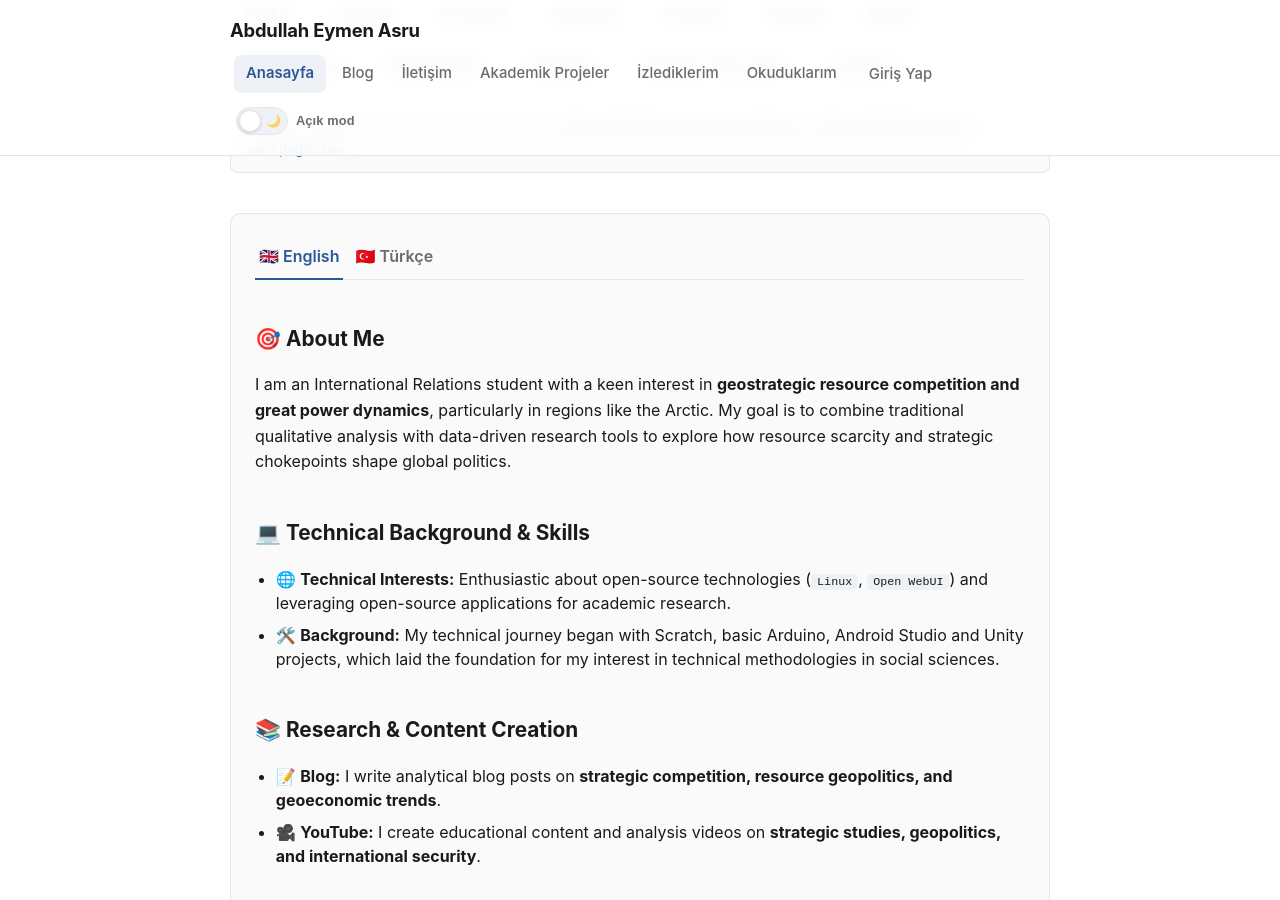
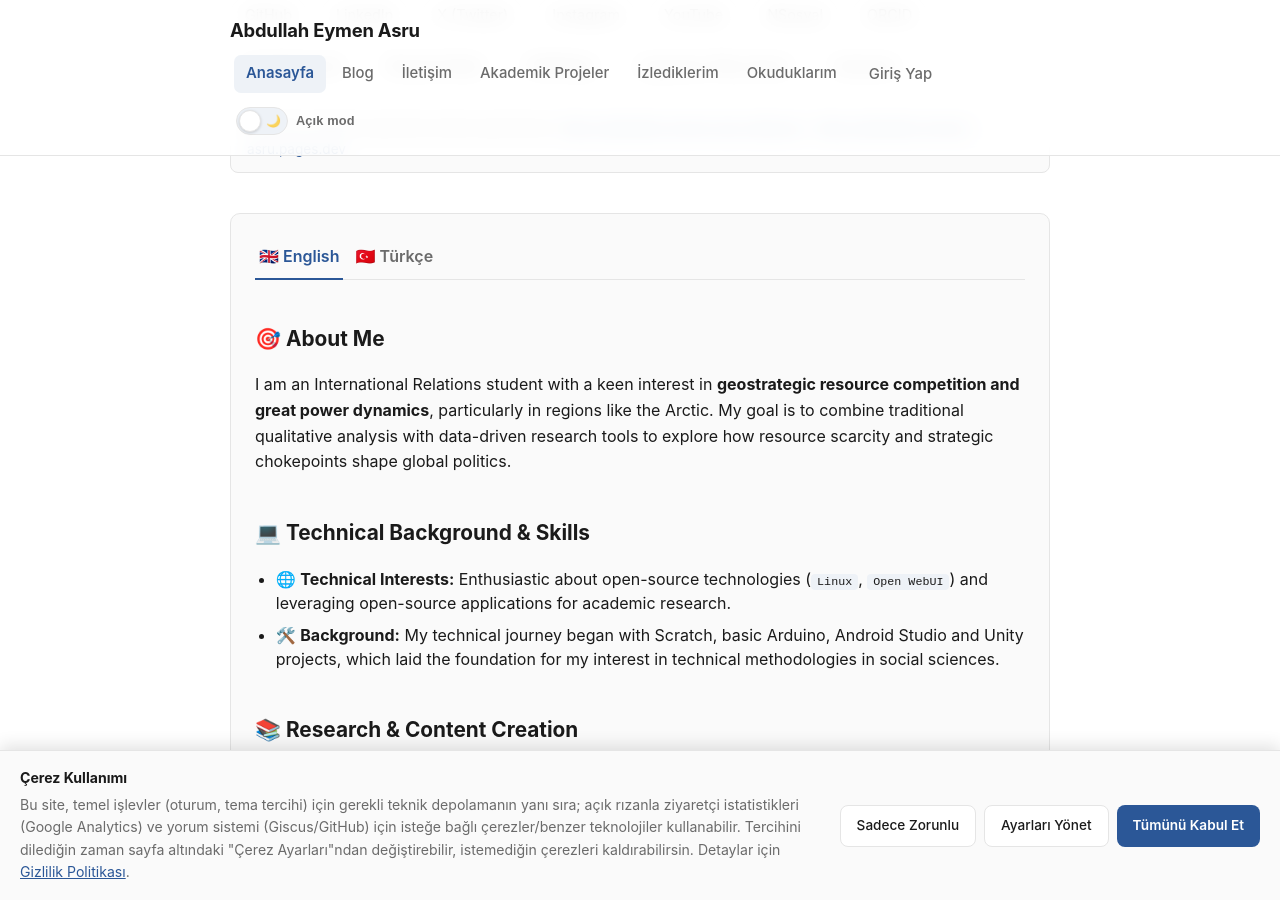
Before and after one commit to abdullah-eymen-asru/abdullah-eymen-asru.github.io, a Jekyll site: the page built from index.md, in a window 1280 px wide and 900 px high, scrolled down 484 px. Built offline with Jekyll 4.4.1, drawn with Linux system fonts in a browser that asks for light colours; a script that is not in the unit is left out; part of the change alters nothing that is shown.

Commit message:
Update script paths for authentication and cookie consent

```diff
--- a/_layouts/default.html
+++ b/_layouts/default.html
@@ -135,13 +135,13 @@
 
   <!-- ŞİFRE/TOKEN GÖSTER-GİZLE: site genelinde HER type="password" alanına
        (giriş/kayıt/panel şifreleri, panel > GitHub Yönetimi PAT token'ı vb.)
-       otomatik göz ikonu ekler — bkz. assets/js/sifre-goster.js. Sayfa
+       otomatik göz ikonu ekler — bkz. assets/js/auth/sifre-goster.js. Sayfa
        başına ayrı ayrı bağlamaya gerek kalmasın diye <head>'de "defer" ile
        tek seferde yükleniyor (defer: DOM ayrıştırması bitince, ama
        DOMContentLoaded'dan hemen önce çalışır). -->
-  <script defer src="{{ '/assets/js/sifre-goster.js' | relative_url }}"></script>
-  <!-- Çerez onay şeridi/paneli mantığı — bkz. assets/js/cerez-onay.js başındaki tasarım notları. -->
-  <script defer src="{{ '/assets/js/cerez-onay.js' | relative_url }}"></script>
+  <script defer src="{{ '/assets/js/auth/sifre-goster.js' | relative_url }}"></script>
+  <!-- Çerez onay şeridi/paneli mantığı — bkz. assets/js/core/site-islemleri.js başındaki tasarım notları. -->
+  <script defer src="{{ '/assets/js/core/site-islemleri.js' | relative_url }}"></script>
 
   {% if page.auth_css %}
   <!-- auth.css: giris/kayit/panel/admin sayfalarına özel stiller. Önceden
@@ -189,7 +189,7 @@
     sayfa yüklenir yüklenmez OTOMATİK ÇALIŞMAZ. Sadece bir FONKSİYON
     tanımlar; bu fonksiyon yalnızca ziyaretçi "Analitik Çerezler"i
     onayladığında (ya da daha önce onaylamışsa sayfa açılışında) bkz.
-    assets/js/cerez-onay.js tarafından çağrılır. Performans notu (Perf.
+    assets/js/core/site-islemleri.js tarafından çağrılır. Performans notu (Perf.
     Opt.) hâlâ geçerli: gerçekten çağrıldığında script yine ana thread'i
     bloklamadan (async) arka planda yüklenir.
   -->
@@ -251,7 +251,7 @@
         <!--
           HESAP MENÜSÜ: Eskiden burada her zaman ayrı ayrı görünen sabit
           "Giriş" ve "Panelim" linkleri vardı (çıkış yapmışken bile "Panelim"
-          görünüyordu). Artık TEK bir kapsayıcı var; assets/js/nav-auth.js
+          görünüyordu). Artık TEK bir kapsayıcı var; assets/js/auth/nav-auth.js
           oturum durumuna bakıp içini dolduruyor: çıkış yapmışken "Giriş
           Yap", giriş yapmışken "Hesabım ▾" (Panelim / Admin / Çıkış Yap)
           menüsü. Aşağıdaki statik link, JS henüz yüklenmeden önceki kısa an
@@ -279,7 +279,7 @@
     // sayfa yüklendikten sonra tarayıcının boş anında (requestIdleCallback) çağırıyoruz.
     window.addEventListener('load', () => {
       const loadAuth = () => {
-        import("{{ '/assets/js/nav-auth.js' | relative_url }}").then(m => {
+        import("{{ '/assets/js/auth/nav-auth.js' | relative_url }}").then(m => {
           if (m && typeof m.initAuthNav === "function") {
             m.initAuthNav();
           }
@@ -309,7 +309,7 @@
 
   <!--
     ÇEREZ ONAY ŞERİDİ — KVKK/GDPR uyumlu açık rıza. Sadece localStorage'da
-    kayıtlı bir tercih YOKSA gösterilir (bkz. assets/js/cerez-onay.js).
+    kayıtlı bir tercih YOKSA gösterilir (bkz. assets/js/core/site-islemleri.js).
     "hidden" JS'siz tarayıcılarda da varsayılan olarak gizli kalır; bu
     şerit tamamen JS ile açılıp kapatıldığı için, JS çalışmıyorsa hiçbir
     isteğe bağlı çerez zaten yüklenmez (varsayılan = kapalı ilkesi).
```
